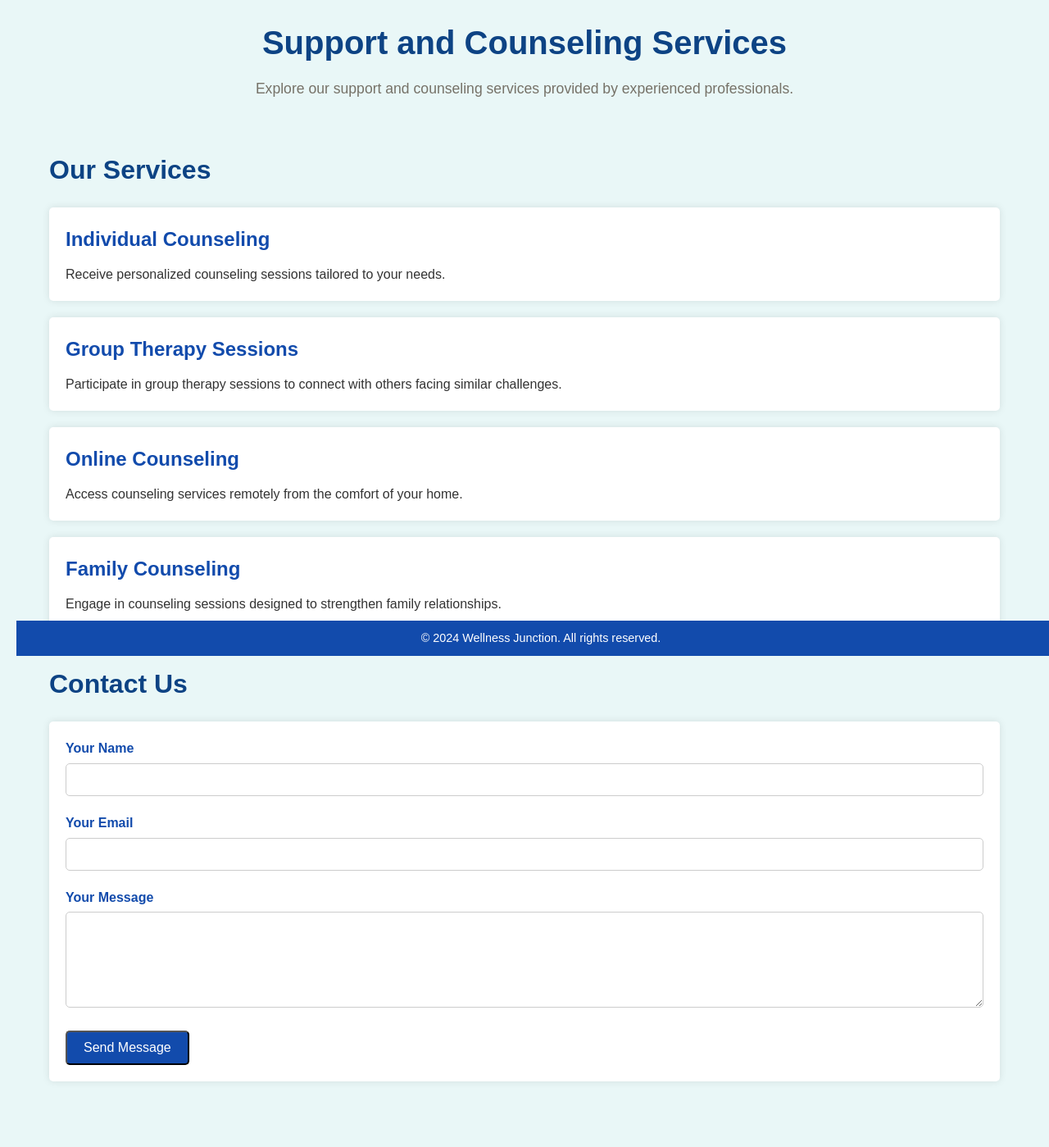
After one commit to Aatreyee23/Wellness-Junction, a PHP site: page /support/support_counselling.php in a window 1280 px wide. The commit adds this page. Shown: the whole page at 82% size. Run offline with PHP 8.4, Linux system fonts and the light colour scheme.

Commit message:
Final Commit

```diff
--- a/menu-page.php
+++ b/menu-page.php
@@ -37,7 +37,7 @@
                 Events & Workshops
             </li>
         </a>
-        <a href="#">
+        <a href="support/support_counselling.php">
             <li class="link">
                 <i class="ri-team-line"></i>
                 Support & Counselling
--- /dev/null
+++ b/support/styles.css
@@ -0,0 +1,185 @@
+/* Reset and General Styles */
+* {
+    margin: 0;
+    padding: 0;
+    box-sizing: border-box;
+}
+
+:root {
+    --primary-color: #124bac;
+    --primary-color-dark: #0d4384;
+    --primary-color-light: #e9f7f7;
+    --secondary-color: #0c0836;
+    --text-dark: #333333;
+    --text-light: #767268;
+    --white: #ffffff;
+    --max-width: 1200px;
+}
+
+body {
+    font-family: Arial, sans-serif;
+    line-height: 1.6;
+    background-color: var(--primary-color-light);
+    margin: 0;
+    padding: 20px;
+    color: var(--text-dark);
+}
+
+.container {
+    max-width: var(--max-width);
+    margin: auto;
+    padding: 0 20px;
+}
+
+header {
+    text-align: center;
+    margin-bottom: 40px;
+}
+
+header h1 {
+    font-size: 2.5rem;
+    margin-bottom: 10px;
+    color: var(--primary-color-dark);
+}
+
+header p {
+    font-size: 1.1rem;
+    color: var(--text-light);
+}
+
+main {
+    padding: 20px 0;
+}
+
+/* Services Section */
+.services {
+    margin-bottom: 40px;
+    cursor:pointer;
+}
+
+.service:hover{
+    background-color: lightsteelblue;
+    border-radius: 5px;
+    box-shadow: 0 0 10px rgba(0, 0, 0, 0.1);
+    transition: background-color 0.3s ease;
+}
+.services h2 {
+    font-size: 2rem;
+    margin-bottom: 20px;
+    color: var(--primary-color-dark);
+}
+
+.service {
+    background-color: var(--white);
+    padding: 20px;
+    margin-bottom: 20px;
+    border-radius: 5px;
+    box-shadow: 0 0 10px rgba(0, 0, 0, 0.1);
+}
+
+.service h3 {
+    font-size: 1.5rem;
+    margin-bottom: 10px;
+    color: var(--primary-color);
+}
+
+.service p {
+    font-size: 1rem;
+    color: var(--text-dark);
+}
+
+/* Contact Section */
+.contact {
+    margin-bottom: 40px;
+}
+
+.contact h2 {
+    font-size: 2rem;
+    margin-bottom: 20px;
+    color: var(--primary-color-dark);
+}
+
+form {
+    background-color: var(--white);
+    padding: 20px;
+    border-radius: 5px;
+    box-shadow: 0 0 10px rgba(0, 0, 0, 0.1);
+}
+
+.form-group {
+    margin-bottom: 20px;
+}
+
+form label {
+    display: block;
+    font-weight: bold;
+    margin-bottom: 5px;
+    color: var(--primary-color);
+}
+
+form input,
+form textarea {
+    width: 100%;
+    padding: 10px;
+    font-size: 1rem;
+    border-radius: 5px;
+    border: 1px solid #ccc;
+}
+
+form textarea {
+    resize: vertical;
+    min-height: 100px;
+}
+
+.btn {
+    display: inline-block;
+    background-color: var(--primary-color);
+    color: var(--white);
+    padding: 10px 20px;
+    font-size: 1rem;
+    text-decoration: none;
+    border-radius: 5px;
+    cursor: pointer;
+    transition: background-color 0.3s ease;
+}
+
+.btn:hover {
+    background-color: var(--primary-color-dark);
+}
+
+/* Footer */
+footer {
+    background-color: var(--primary-color);
+    color: var(--white);
+    text-align: center;
+    padding: 10px 0;
+    position: fixed;
+    width: 100%;
+    bottom: 0;
+}
+
+footer p {
+    font-size: 0.9rem;
+}
+
+@media (max-width: 768px) {
+    header h1 {
+        font-size: 2rem;
+    }
+
+    header p {
+        font-size: 1rem;
+    }
+
+    .service h3 {
+        font-size: 1.3rem;
+    }
+
+    .service p {
+        font-size: 0.9rem;
+    }
+
+    .contact h2 {
+        font-size: 1.8rem;
+    }
+}
--- /dev/null
+++ b/support/support_counselling.php
@@ -0,0 +1,81 @@
+<!DOCTYPE html>
+<html lang="en">
+<head>
+    <meta charset="UTF-8">
+    <meta name="viewport" content="width=device-width, initial-scale=1.0">
+    <link rel="icon" href="logo-image.png" type="image/png" />
+    <title>Wellness Junction | Where Community Nurtures Wellness</title>    <link rel="stylesheet" href="styles.css">
+</head>
+<body>
+    <header>
+        <div class="container">
+            <h1>Support and Counseling Services</h1>
+            <p>Explore our support and counseling services provided by experienced professionals.</p>
+        </div>
+    </header>
+
+    <main>
+        <section class="services">
+            <div class="container">
+                <h2>Our Services</h2>
+                <?php
+                // Example PHP data for services
+                $services = [
+                    [
+                        'title' => 'Individual Counseling',
+                        'description' => 'Receive personalized counseling sessions tailored to your needs.'
+                    ],
+                    [
+                        'title' => 'Group Therapy Sessions',
+                        'description' => 'Participate in group therapy sessions to connect with others facing similar challenges.'
+                    ],
+                    [
+                        'title' => 'Online Counseling',
+                        'description' => 'Access counseling services remotely from the comfort of your home.'
+                    ],
+                    [
+                        'title' => 'Family Counseling',
+                        'description' => 'Engage in counseling sessions designed to strengthen family relationships.'
+                    ]
+                ];
+
+                // Loop through services and display them
+                foreach ($services as $service) {
+                    echo '<div class="service">';
+                    echo '<h3>' . $service['title'] . '</h3>';
+                    echo '<p>' . $service['description'] . '</p>';
+                    echo '</div>';
+                }
+                ?>
+            </div>
+        </section>
+
+        <section class="contact">
+            <div class="container">
+                <h2>Contact Us</h2>
+                <form action="contact_process.php" method="post">
+                    <div class="form-group">
+                        <label for="name">Your Name</label>
+                        <input type="text" id="name" name="name" required>
+                    </div>
+                    <div class="form-group">
+                        <label for="email">Your Email</label>
+                        <input type="email" id="email" name="email" required>
+                    </div>
+                    <div class="form-group">
+                        <label for="message">Your Message</label>
+                        <textarea id="message" name="message" rows="5" required></textarea>
+                    </div>
+                    <button type="submit" class="btn">Send Message</button>
+                </form>
+            </div>
+        </section>
+    </main>
+
+    <footer>
+        <div class="container">
+            <p>&copy; 2024 Wellness Junction. All rights reserved.</p>
+        </div>
+    </footer>
+</body>
+</html>
```
Also changed, not shown: support/logo-image.png (added).
